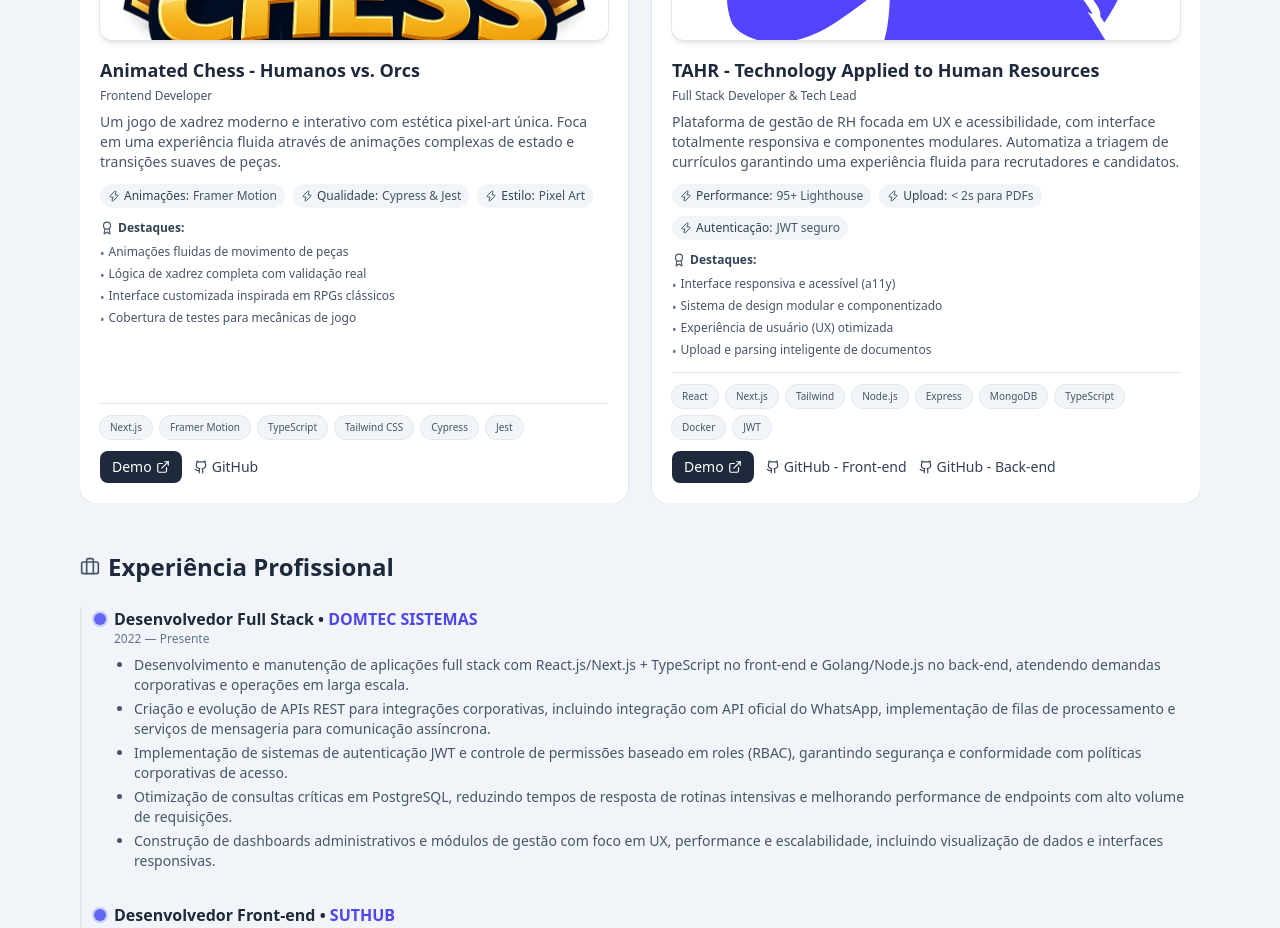
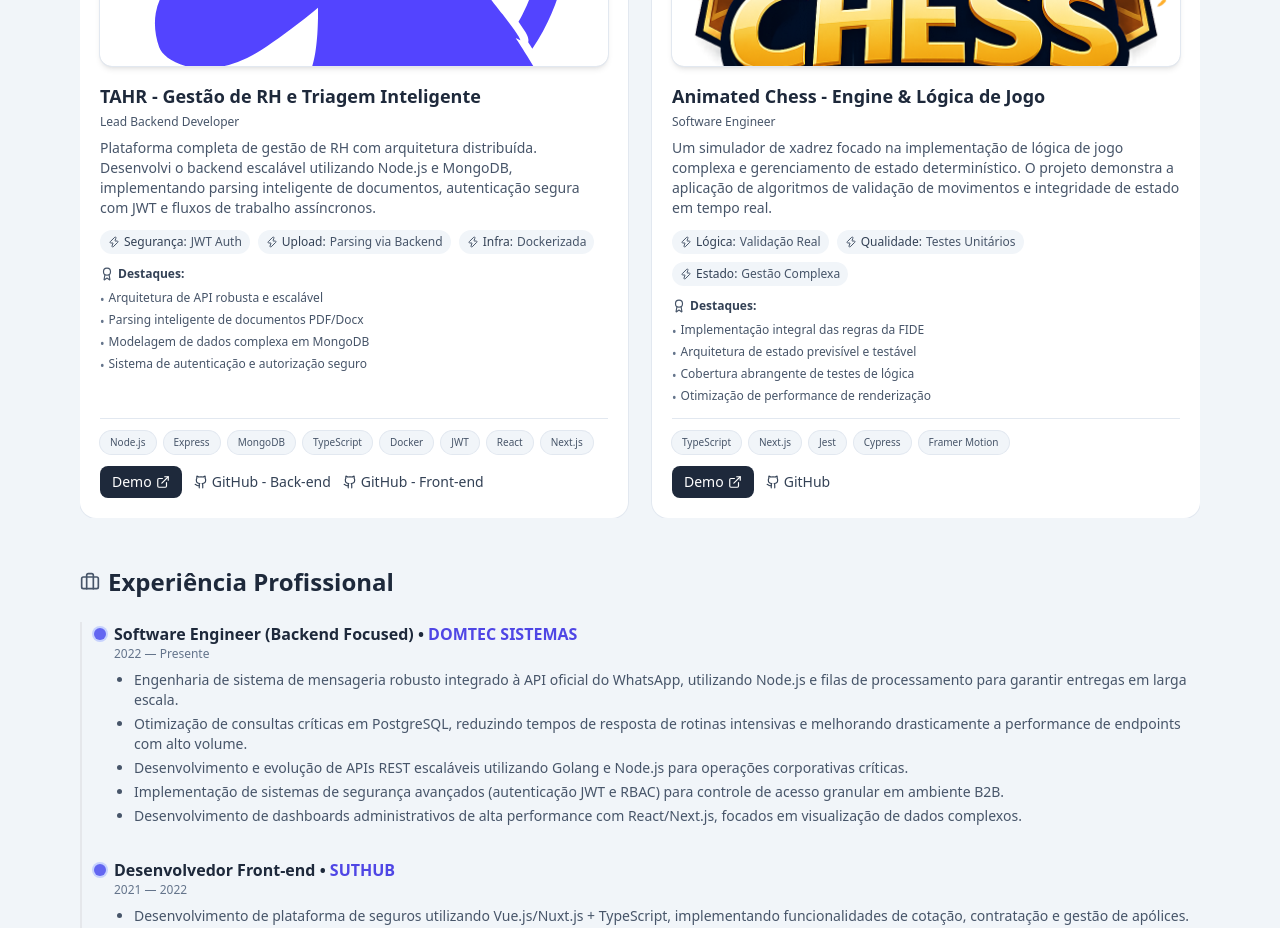
Before and after one commit to Trovarelli/portifolio, a Next.js app: page / in a window 1280 px wide. Shown: the part 1860-2788 px from the top of the page. Built offline with nearby package versions, Linux system fonts and the light colour scheme; no server answers.

Commit message:
feat:changes in portfolio data structures and CV page implementation

```diff
--- a/app/cv/page.tsx
+++ b/app/cv/page.tsx
@@ -173,7 +173,7 @@ export default function CVPage() {
           </button>
           <header>
             <h1>José Trovarelli Neto</h1>
-            <div className="subtitle">Software Engineer | Full Stack Developer</div>
+            <div className="subtitle">Software Engineer | Backend & Full Stack Developer</div>
             <div className="contact-info">
               Bariri, SP • (14) 99188-6974 • <a href="mailto:jtneto.dev@gmail.com">jtneto.dev@gmail.com</a><br />
               <a href="https://www.linkedin.com/in/josetrovarelli" target="_blank" rel="noopener noreferrer">LinkedIn</a> •
@@ -185,17 +185,17 @@ export default function CVPage() {
           <section>
             <h2>Resumo Profissional</h2>
             <p>
-              Engenheiro de Software Full Stack com forte viés em Frontend e UX. Especialista no ecossistema <strong>React.js, Next.js e TypeScript</strong>, com sólida capacidade de resolver problemas complexos no Backend (<strong>Node.js e Golang</strong>). Experiência comprovada em otimização de performance web (redução de latência crítica em 90%) e construção de interfaces escaláveis para produtos B2B.
+              Engenheiro de Software com foco em <strong>Backend e Sistemas Escaláveis</strong>. Especialista no desenvolvimento de APIs robustas e microsserviços utilizando <strong>Node.js e Golang</strong>, com sólida experiência em otimização de performance (redução de latência em 90%) e integrações complexas (WhatsApp Business API). Proficiente em modelagem de dados (PostgreSQL/MongoDB) e arquitetura nativa em nuvem com Docker. Complemento as soluções com domínio em React/Next.js para criar ferramentas internas e dashboards de alta performance.
             </p>
           </section>
 
           <section>
             <h2>Competências Técnicas</h2>
             <ul>
-              <li><strong>Frontend Core:</strong> React.js, Next.js, TypeScript, JavaScript (ES6+), HTML5, CSS3, Tailwind CSS.</li>
-              <li><strong>Backend & Integração:</strong> Node.js, Golang (Go), RESTful APIs, Integração de APIs (WhatsApp/Payment), SSR.</li>
-              <li><strong>Banco de Dados:</strong> PostgreSQL (Otimização de Queries), MongoDB.</li>
-              <li><strong>DevOps & Ferramentas:</strong> Git, Docker, CI/CD (GitHub Actions), Figma (Pixel-perfect), SCRUM.</li>
+              <li><strong>Backend & Integração:</strong> Node.js, Golang (Go), RESTful APIs, Integração de APIs (WhatsApp/Payment), Filas de Processamento (BullMQ), Webhooks.</li>
+              <li><strong>Banco de Dados & Infra:</strong> PostgreSQL (Otimização de Queries), MongoDB, Docker, CI/CD (GitHub Actions), Git.</li>
+              <li><strong>Frontend:</strong> React.js, Next.js, TypeScript, Tailwind CSS, Vue.js/Nuxt.js, SSR, SEO.</li>
+              <li><strong>Ferramentas & Metodologias:</strong> Linux, Figma, SCRUM, Testes Automatizados (Jest/Cypress).</li>
             </ul>
           </section>
 
@@ -208,14 +208,14 @@ export default function CVPage() {
                 <span className="location">Bariri, SP</span>
               </div>
               <div className="job-header">
-                <span className="role">Software Engineer (Full Stack)</span>
+                <span className="role">Software Engineer (Backend Focused)</span>
                 <span className="date">Out 2022 – Presente</span>
               </div>
               <ul>
-                <li>Desenvolvimento de interfaces modernas e responsivas utilizando <strong>Next.js e React</strong>, criando dashboards administrativos focados em usabilidade e visualização de dados.</li>
-                <li><strong>Otimização de Performance (Case de Sucesso):</strong> Refatoração de rotinas críticas de processamento, reduzindo o tempo de espera do usuário de <strong>1 minuto para 5 segundos</strong> através de otimização Backend (Go) e Frontend.</li>
-                <li>Engenharia de sistema de mensageria robusto integrado à API oficial do WhatsApp, utilizando <strong>BullMQ</strong> e Node.js para garantir entrega confiável em larga escala.</li>
-                <li>Implementação de testes automatizados e Code Reviews, garantindo a estabilidade das entregas em produção.</li>
+                <li><strong>Otimização de Performance (Backend):</strong> Refatoração de rotinas críticas de processamento em Go, reduzindo o tempo de resposta de <strong>1 minuto para 5 segundos</strong> em endpoints de alto volume.</li>
+                <li><strong>Arquitetura de Mensageria:</strong> Engenharia de sistema de comunicação robusto integrado à API oficial do WhatsApp, utilizando <strong>BullMQ</strong> e Node.js para garantir entrega confiável em larga escala.</li>
+                <li><strong>Desenvolvimento de APIs:</strong> Criação e manutenção de APIs RESTful escaláveis utilizando Golang e Node.js para operações corporativas B2B críticas.</li>
+                <li><strong>Dashboards & UX:</strong> Desenvolvimento de interfaces administrativas de alto desempenho com Next.js, focadas em visualização de dados complexos e ferramentas internas.</li>
               </ul>
             </div>
 
--- a/data/experience.ts
+++ b/data/experience.ts
@@ -7,15 +7,15 @@ export type Experience = {
 
 export const experiences: Experience[] = [
   {
-    role: 'Desenvolvedor Full Stack',
+    role: 'Software Engineer (Backend Focused)',
     company: 'DOMTEC SISTEMAS',
     period: '2022 — Presente',
     bullets: [
-      'Desenvolvimento e manutenção de aplicações full stack com React.js/Next.js + TypeScript no front-end e Golang/Node.js no back-end, atendendo demandas corporativas e operações em larga escala.',
-      'Criação e evolução de APIs REST para integrações corporativas, incluindo integração com API oficial do WhatsApp, implementação de filas de processamento e serviços de mensageria para comunicação assíncrona.',
-      'Implementação de sistemas de autenticação JWT e controle de permissões baseado em roles (RBAC), garantindo segurança e conformidade com políticas corporativas de acesso.',
-      'Otimização de consultas críticas em PostgreSQL, reduzindo tempos de resposta de rotinas intensivas e melhorando performance de endpoints com alto volume de requisições.',
-      'Construção de dashboards administrativos e módulos de gestão com foco em UX, performance e escalabilidade, incluindo visualização de dados e interfaces responsivas.',
+      'Engenharia de sistema de mensageria robusto integrado à API oficial do WhatsApp, utilizando Node.js e filas de processamento para garantir entregas em larga escala.',
+      'Otimização de consultas críticas em PostgreSQL, reduzindo tempos de resposta de rotinas intensivas e melhorando drasticamente a performance de endpoints com alto volume.',
+      'Desenvolvimento e evolução de APIs REST escaláveis utilizando Golang e Node.js para operações corporativas críticas.',
+      'Implementação de sistemas de segurança avançados (autenticação JWT e RBAC) para controle de acesso granular em ambiente B2B.',
+      'Desenvolvimento de dashboards administrativos de alta performance com React/Next.js, focados em visualização de dados complexos.',
     ],
   },
   {
--- a/data/profile.ts
+++ b/data/profile.ts
@@ -6,8 +6,8 @@ const basePath = process.env.NEXT_PUBLIC_BASE_PATH || "";
 
 export const profile = {
   name: "José Trovarelli Neto",
-  headline: "Criando experiências web modernas e performáticas.",
-  about: `Desenvolvedor Full Stack com ${experienciaCalculada} construindo aplicações web modernas e escaláveis. No backend, trabalho com Golang e Node.js desenvolvendo APIs REST robustas, microsserviços e integrações complexas (WhatsApp API, sistemas de mensageria, autenticação JWT/RBAC). No frontend, especializado em React/Next.js e Vue/Nuxt para interfaces performáticas e responsivas. Experiência sólida em otimização de banco de dados (PostgreSQL, MongoDB), arquitetura de software, CI/CD com Docker, e entrega contínua em ambientes B2B de alta demanda.`,
+  headline: "Engenharia de Software & Desenvolvimento Backend",
+  about: `Engenheiro de Software com foco em Backend e Desenvolvimento Full Stack, acumulando ${experienciaCalculada} de experiência na construção de sistemas escaláveis e de alta performance. Especialista na criação de APIs REST robustas e microsserviços utilizando Golang e Node.js, com profundo conhecimento em integrações complexas (WhatsApp Business API, sistemas de mensageria assíncrona) e segurança (JWT/RBAC). Possuo sólida experiência em modelagem e otimização de bancos de dados (PostgreSQL, MongoDB) e infraestrutura com Docker e CI/CD. No frontend, complemento as soluções com interfaces performáticas em React/Next.js e Vue/Nuxt.`,
   location: "Brasil • Remoto",
   email: "jtneto.dev@gmail.com",
   github: "https://github.com/Trovarelli",
@@ -15,13 +15,13 @@ export const profile = {
   linkedin: "https://www.linkedin.com/in/jose-trovarelli-neto/",
   resumeUrl: `${basePath}/cv`,
   tech: [
-    "React",
-    "Next.js",
-    "TypeScript",
-    "React Native",
     "Golang",
     "Node.js",
     "PostgreSQL",
     "Docker",
+    "TypeScript",
+    "React",
+    "Next.js",
+    "React Native",
   ],
 } as const;
--- a/data/projects.ts
+++ b/data/projects.ts
@@ -28,11 +28,41 @@ export type Project = {
 
 export const projects: Project[] = [
   {
+    image: tahr,
+    title: "TAHR - Gestão de RH e Triagem Inteligente",
+    description:
+      "Plataforma completa de gestão de RH com arquitetura distribuída. Desenvolvi o backend escalável utilizando Node.js e MongoDB, implementando parsing inteligente de documentos, autenticação segura com JWT e fluxos de trabalho assíncronos.",
+    stack: ["Node.js", "Express", "MongoDB", "TypeScript", "Docker", "JWT", "React", "Next.js"],
+    live: "https://tahr.vercel.app/",
+    repo: [
+      {
+        label: "GitHub - Back-end",
+        url: "https://github.com/Trovarelli/TCC-Back-end",
+      },
+      {
+        label: "GitHub - Front-end",
+        url: "https://github.com/Trovarelli/TCC-Front-end",
+      },
+    ],
+    role: "Lead Backend Developer",
+    metrics: [
+      { label: "Segurança", value: "JWT Auth" },
+      { label: "Upload", value: "Parsing via Backend" },
+      { label: "Infra", value: "Dockerizada" },
+    ],
+    highlights: [
+      "Arquitetura de API robusta e escalável",
+      "Parsing inteligente de documentos PDF/Docx",
+      "Modelagem de dados complexa em MongoDB",
+      "Sistema de autenticação e autorização seguro",
+    ],
+  },
+  {
     image: animatedChess,
-    title: "Animated Chess - Humanos vs. Orcs",
+    title: "Animated Chess - Engine & Lógica de Jogo",
     description:
-      "Um jogo de xadrez moderno e interativo com estética pixel-art única. Foca em uma experiência fluida através de animações complexas de estado e transições suaves de peças.",
-    stack: ["Next.js", "Framer Motion", "TypeScript", "Tailwind CSS", "Cypress", "Jest"],
+      "Um simulador de xadrez focado na implementação de lógica de jogo complexa e gerenciamento de estado determinístico. O projeto demonstra a aplicação de algoritmos de validação de movimentos e integridade de estado em tempo real.",
+    stack: ["TypeScript", "Next.js", "Jest", "Cypress", "Framer Motion"],
     live: "https://animated-chess.vercel.app/",
     repo: [
       {
@@ -40,54 +70,24 @@ export const projects: Project[] = [
         url: "https://github.com/Trovarelli/animated-chess",
       },
     ],
-    role: "Frontend Developer",
+    role: "Software Engineer",
     metrics: [
-      { label: "Animações", value: "Framer Motion" },
-      { label: "Qualidade", value: "Cypress & Jest" },
-      { label: "Estilo", value: "Pixel Art" },
+      { label: "Lógica", value: "Validação Real" },
+      { label: "Qualidade", value: "Testes Unitários" },
+      { label: "Estado", value: "Gestão Complexa" },
     ],
     highlights: [
-      "Animações fluidas de movimento de peças",
-      "Lógica de xadrez completa com validação real",
-      "Interface customizada inspirada em RPGs clássicos",
-      "Cobertura de testes para mecânicas de jogo",
-    ],
-  },
-  {
-    image: tahr,
-    title: "TAHR - Technology Applied to Human Resources",
-    description:
-      "Plataforma de gestão de RH focada em UX e acessibilidade, com interface totalmente responsiva e componentes modulares. Automatiza a triagem de currículos garantindo uma experiência fluida para recrutadores e candidatos.",
-    stack: ["React", "Next.js", "Tailwind", "Node.js", "Express", "MongoDB", "TypeScript", "Docker", "JWT"],
-    live: "https://tahr.vercel.app/",
-    repo: [
-      {
-        label: "GitHub - Front-end",
-        url: "https://github.com/Trovarelli/TCC-Front-end",
-      },
-      {
-        label: "GitHub - Back-end",
-        url: "https://github.com/Trovarelli/TCC-Back-end",
-      },
-    ],
-    role: "Full Stack Developer & Tech Lead",
-    metrics: [
-      { label: "Performance", value: "95+ Lighthouse" },
-      { label: "Upload", value: "< 2s para PDFs" },
-      { label: "Autenticação", value: "JWT seguro" },
-    ],
-    highlights: [
-      "Interface responsiva e acessível (a11y)",
-      "Sistema de design modular e componentizado",
-      "Experiência de usuário (UX) otimizada",
-      "Upload e parsing inteligente de documentos",
+      "Implementação integral das regras da FIDE",
+      "Arquitetura de estado previsível e testável",
+      "Cobertura abrangente de testes de lógica",
+      "Otimização de performance de renderização",
     ],
   },
   {
     image: vueCrud,
-    title: "Cadastro de Clientes (vue-crud-app)",
+    title: "Sistema de Gestão (vue-crud-app)",
     description:
-      "Aplicação de gerenciamento de clientes e produtos com arquitetura Vue 3, state management centralizado via Vuex e interface material design. Implementa padrões modernos de componentização e tipagem forte com TypeScript.",
+      "Aplicação para gerenciamento de dados corporativos com foco em padrões de arquitetura modernos, gerenciamento de estado centralizado e interfaces eficientes.",
     stack: ["Vue.js", "Vuex", "Vuetify", "TypeScript"],
     live: "https://vue-crud-app-7e3w.onrender.com/",
     repo: [
@@ -98,13 +98,13 @@ export const projects: Project[] = [
     ],
     role: "Frontend Developer",
     metrics: [
-      { label: "State Management", value: "Vuex" },
-      { label: "UI Framework", value: "Vuetify" },
+      { label: "Estado", value: "Vuex Central" },
+      { label: "Patterns", value: "Componentização" },
     ],
     highlights: [
-      "CRUD completo com Vue 3",
-      "Gerenciamento de estado centralizado",
-      "Interface responsiva com Vuetify",
+      "CRUD completo com padrões de design",
+      "Gerenciamento de fluxo de dados robusto",
+      "Interface responsiva e profissional",
     ],
   },
 ];
--- a/data/skills.ts
+++ b/data/skills.ts
@@ -5,6 +5,19 @@ export type Skill = {
 };
 
 export const skills: Skill[] = [
+    { name: 'Golang', category: 'backend', level: 'advanced' },
+    { name: 'Node.js', category: 'backend', level: 'advanced' },
+    { name: 'Express', category: 'backend', level: 'advanced' },
+    { name: 'PostgreSQL', category: 'backend', level: 'advanced' },
+    { name: 'MongoDB', category: 'backend', level: 'intermediate' },
+    { name: 'REST APIs', category: 'backend', level: 'expert' },
+    { name: 'Prisma', category: 'backend', level: 'advanced' },
+
+    { name: 'Docker', category: 'devops', level: 'advanced' },
+    { name: 'Git', category: 'devops', level: 'expert' },
+    { name: 'CI/CD', category: 'devops', level: 'advanced' },
+    { name: 'Linux', category: 'devops', level: 'intermediate' },
+
     { name: 'React', category: 'frontend', level: 'expert' },
     { name: 'Next.js', category: 'frontend', level: 'expert' },
     { name: 'TypeScript', category: 'frontend', level: 'expert' },
@@ -13,20 +26,7 @@ export const skills: Skill[] = [
     { name: 'Vue.js', category: 'frontend', level: 'advanced' },
     { name: 'HTML/CSS', category: 'frontend', level: 'expert' },
 
-    { name: 'Golang', category: 'backend', level: 'advanced' },
-    { name: 'Node.js', category: 'backend', level: 'advanced' },
-    { name: 'Express', category: 'backend', level: 'advanced' },
-    { name: 'PostgreSQL', category: 'backend', level: 'advanced' },
-    { name: 'MongoDB', category: 'backend', level: 'intermediate' },
-    { name: 'REST APIs', category: 'backend', level: 'expert' },
-    { name: 'Prisma', category: 'backend', level: 'advanced' },
-
     { name: 'React Native', category: 'mobile', level: 'advanced' },
-
-    { name: 'Docker', category: 'devops', level: 'advanced' },
-    { name: 'Git', category: 'devops', level: 'expert' },
-    { name: 'CI/CD', category: 'devops', level: 'advanced' },
-    { name: 'Linux', category: 'devops', level: 'intermediate' },
 ];
 
 export const categoryLabels = {
```
Also changed, not shown: 1 other file (tests, documents, lock files or other folders).
